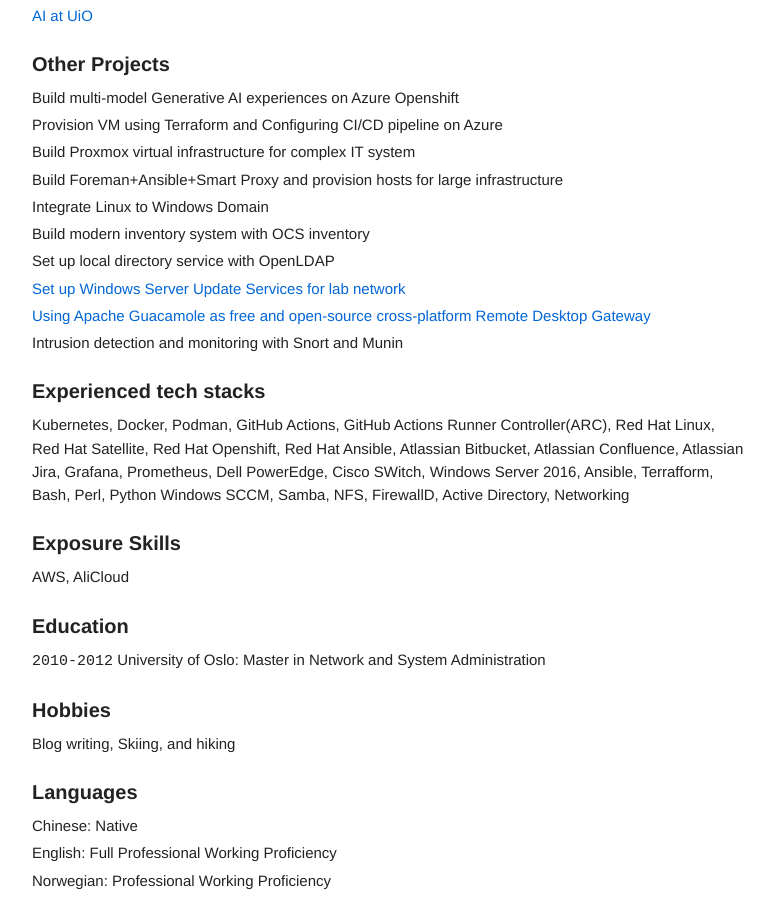
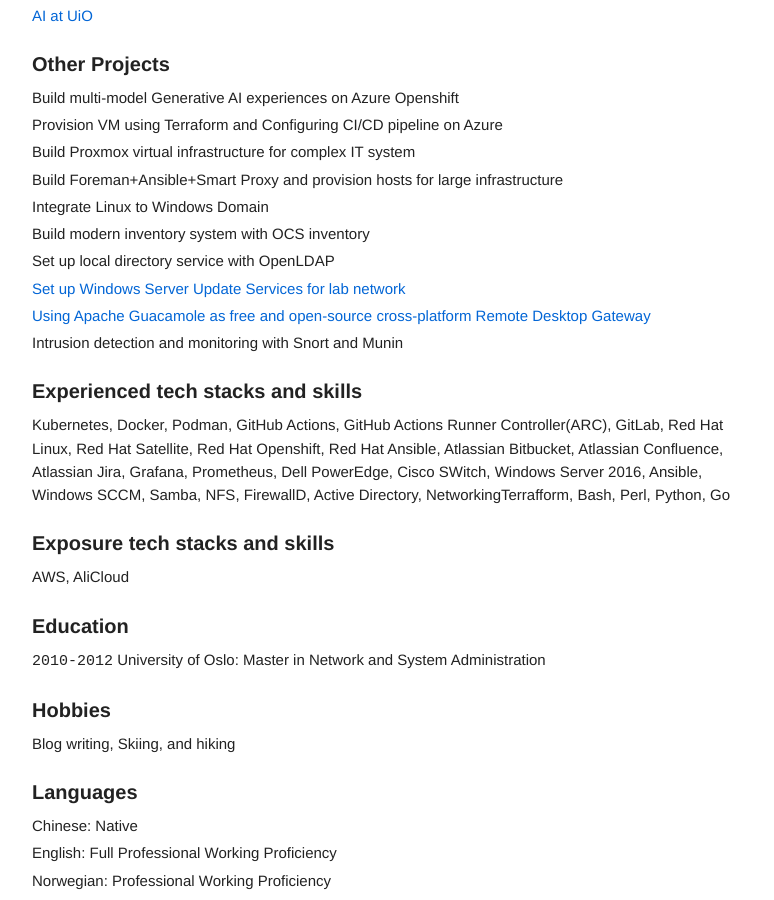
Before and after one commit to gcccheng/wugui, a Jekyll site: the page built from cvenglish.md, in a window 1280 px wide and 900 px high, scrolled down 7070 px. Shown: the whole window, without its empty margins (118-892 px from the left). Built offline with Jekyll 4.4.1, drawn with Linux system fonts in a browser that asks for light colours.

Commit message:
Update cvenglish.md

```diff
--- a/cvenglish.md
+++ b/cvenglish.md
@@ -329,10 +329,10 @@ Set up local directory service with OpenLDAP
 
 Intrusion detection and monitoring with Snort and Munin
 
-## Experienced tech stacks
-Kubernetes, Docker, Podman, GitHub Actions, GitHub Actions Runner Controller(ARC), Red Hat Linux, Red Hat Satellite, Red Hat Openshift, Red Hat Ansible,  Atlassian Bitbucket, Atlassian Confluence, Atlassian Jira, Grafana, Prometheus, Dell PowerEdge, Cisco SWitch, Windows Server 2016, Ansible, Terrafform, Bash, Perl, Python Windows SCCM, Samba, NFS, FirewallD, Active Directory, Networking
+## Experienced tech stacks and skills
+Kubernetes, Docker, Podman, GitHub Actions, GitHub Actions Runner Controller(ARC), GitLab, Red Hat Linux, Red Hat Satellite, Red Hat Openshift, Red Hat Ansible,  Atlassian Bitbucket, Atlassian Confluence, Atlassian Jira, Grafana, Prometheus, Dell PowerEdge, Cisco SWitch, Windows Server 2016, Ansible, Windows SCCM, Samba, NFS, FirewallD, Active Directory, NetworkingTerrafform, Bash, Perl, Python, Go
 
-## Exposure Skills
+## Exposure tech stacks and skills
 AWS, AliCloud
 
 ## Education
```
